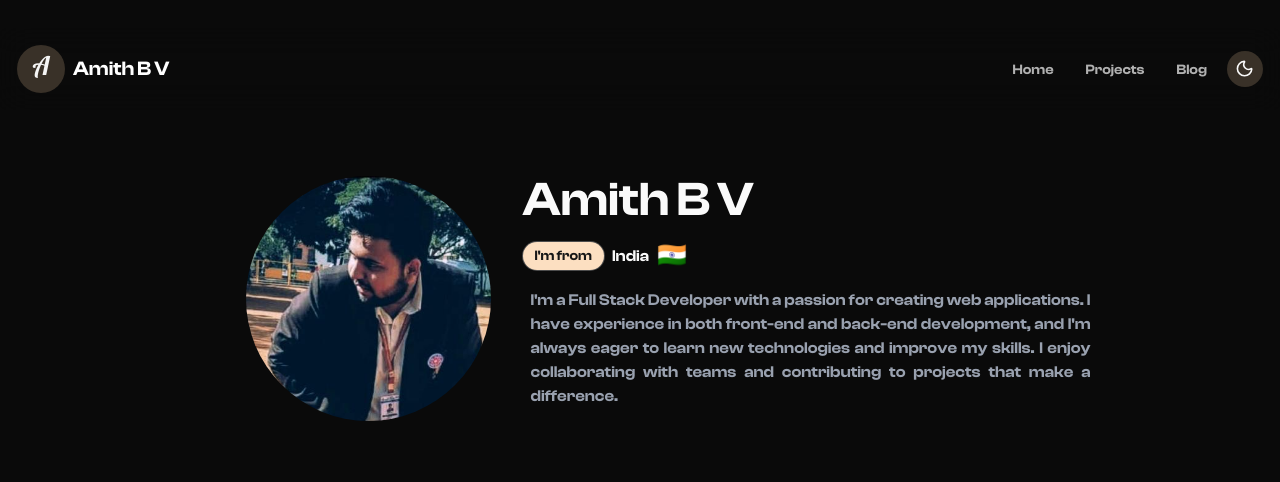
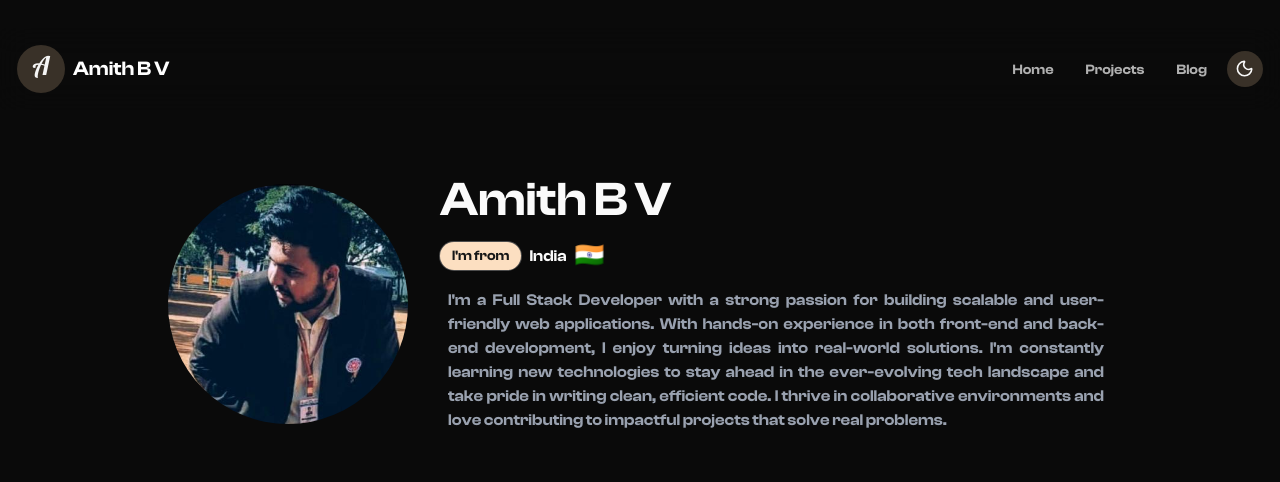
Before and after one commit to AmithBV0606/Portfolio, a Next.js app: page / in a window 1280 px wide. Shown: the top 482 px of the page. Built offline with nearby package versions, Linux system fonts and the light colour scheme; a web font is replaced by a local one.

Commit message:
Changed the description of SITE and minor UI tweeks in HeroSection component.

```diff
--- a/src/components/HeroSection.tsx
+++ b/src/components/HeroSection.tsx
@@ -5,18 +5,18 @@ import Image from "next/image";
 const HeroSection = () => {
   return (
     <section className="relative top-20 md:top-36 container mx-auto w-auto">
-      <div className="flex flex-col items-center text-center sm:flex-row sm:items-start sm:gap-8 sm:text-left md:pl-16">
-        <div className="overflow-hidden sm:shrink-0 sm:overflow-hidden sm:rounded-lg">
+      <div className="flex flex-col items-center text-center sm:flex-row sm:items-start sm:gap-8 sm:text-left">
+        <div className="overflow-hidden sm:shrink-0 sm:overflow-hidden sm:rounded-lg my-auto">
           <Image
             src={"/images/Me.jpeg"}
-            height={245}
-            width={245}
+            height={240}
+            width={240}
             alt="Image"
             className="rounded-full object-contain"
           />
         </div>
 
-        <div className="mt-10 sm:mt-0 sm:max-w-xl">
+        <div className="mt-10 sm:mt-0 sm:max-w-2xl">
           <h1 className="font-custom text-foreground text-center sm:text-start text-4xl font-extrabold sm:text-5xl">
             {SITE.title}
           </h1>
--- a/src/constants/constants.ts
+++ b/src/constants/constants.ts
@@ -3,7 +3,7 @@ import type { IconMap, SocialLink, Site, Technologies } from '@/types/index';
 export const SITE: Site = {
   title: 'Amith B V',
   description:
-    "I'm a Full Stack Developer with a passion for creating web applications. I have experience in both front-end and back-end development, and I'm always eager to learn new technologies and improve my skills. I enjoy collaborating with teams and contributing to projects that make a difference.",
+    "I'm a Full Stack Developer with a strong passion for building scalable and user-friendly web applications. With hands-on experience in both front-end and back-end development, I enjoy turning ideas into real-world solutions. I'm constantly learning new technologies to stay ahead in the ever-evolving tech landscape and take pride in writing clean, efficient code. I thrive in collaborative environments and love contributing to impactful projects that solve real problems.",
   href: 'https://cojocarudavid.me',
   author: 'Amith B V',
   locale: 'en-US',
```
